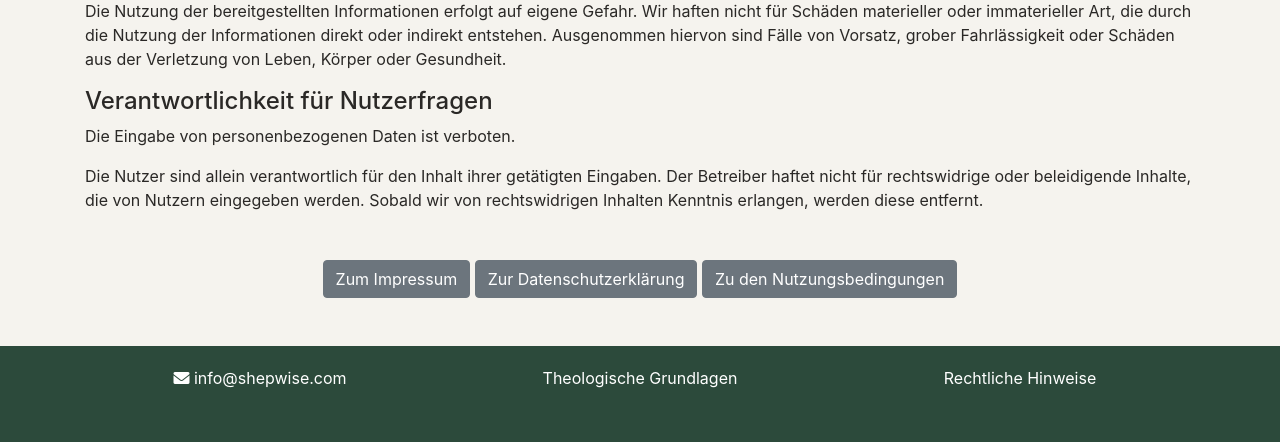
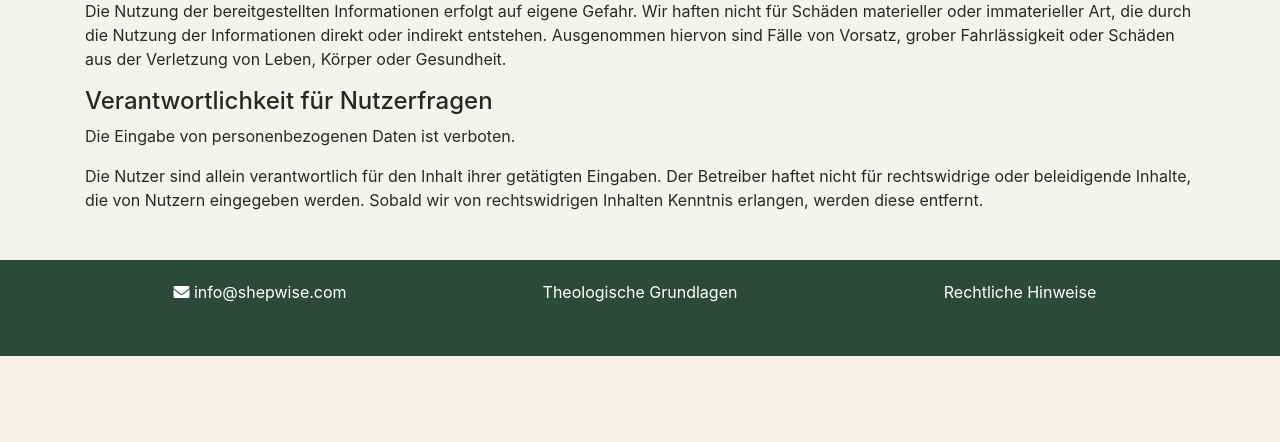
Before and after one commit to FritzSavira/ama_browser, a Flask app: page /legal in a window 1280 px wide. Shown: the part 1316-1758 px from the top of the page. After the commit the page ends 1672 px from the top, so only its background shows below. Run offline with Flask 3, Linux system fonts and the light colour scheme; some libraries are stand-ins or nearby versions.

Commit message:
legal.html: Navigation für rechtliche Abschnitte am unteren Rand entfernt.

```diff
--- a/templates/legal.html
+++ b/templates/legal.html
@@ -97,13 +97,6 @@
             <p>Die Eingabe von personenbezogenen Daten ist verboten.</p>
             <p>Die Nutzer sind allein verantwortlich für den Inhalt ihrer getätigten Eingaben. Der Betreiber haftet nicht für rechtswidrige oder beleidigende Inhalte, die von Nutzern eingegeben werden. Sobald wir von rechtswidrigen Inhalten Kenntnis erlangen, werden diese entfernt.</p>
         </section>
-
-        <!-- Navigation für rechtliche Abschnitte -->
-        <div class="mt-5 text-center">
-            <a href="#impressum" class="btn btn-secondary">Zum Impressum</a>
-            <a href="#datenschutz" class="btn btn-secondary">Zur Datenschutzerklärung</a>
-            <a href="#nutzungsbedingungen" class="btn btn-secondary">Zu den Nutzungsbedingungen</a>
-        </div>
     </div>
     <!-- Footer -->
     <footer class="footer">
```
